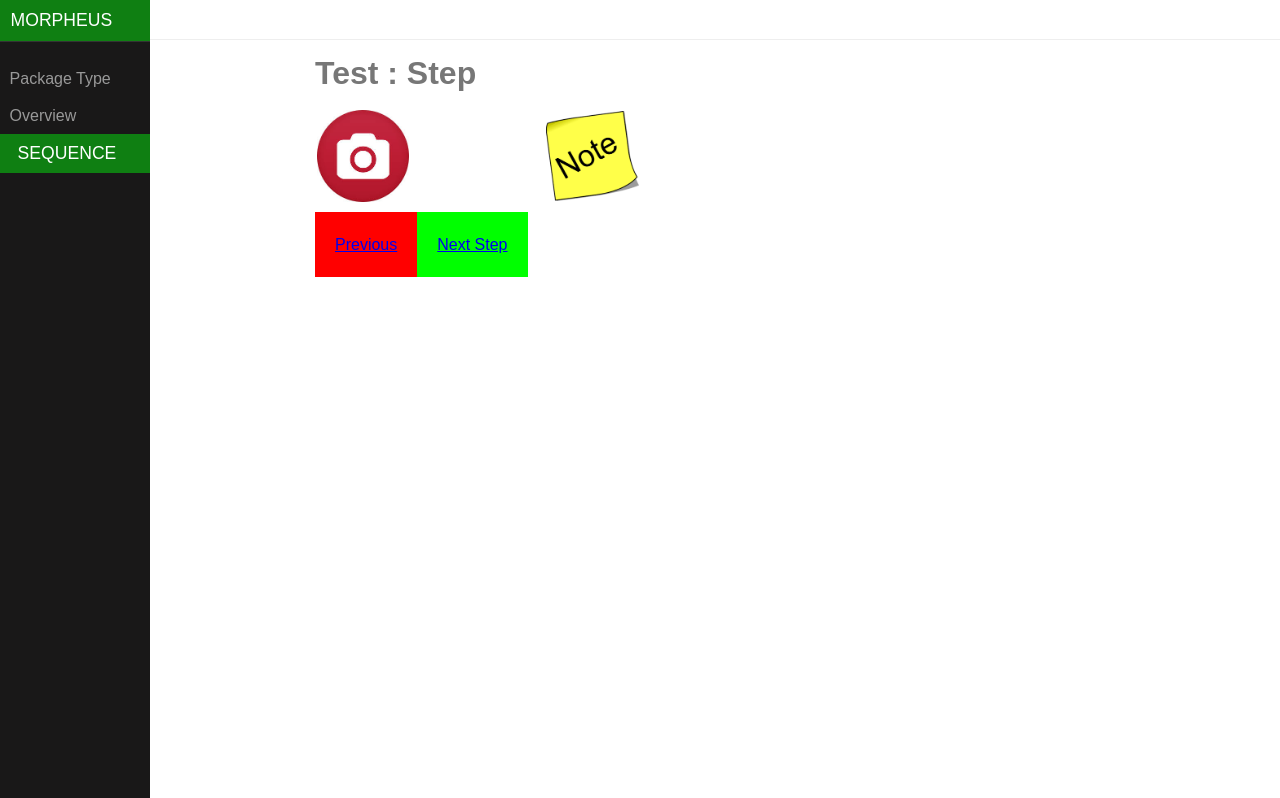
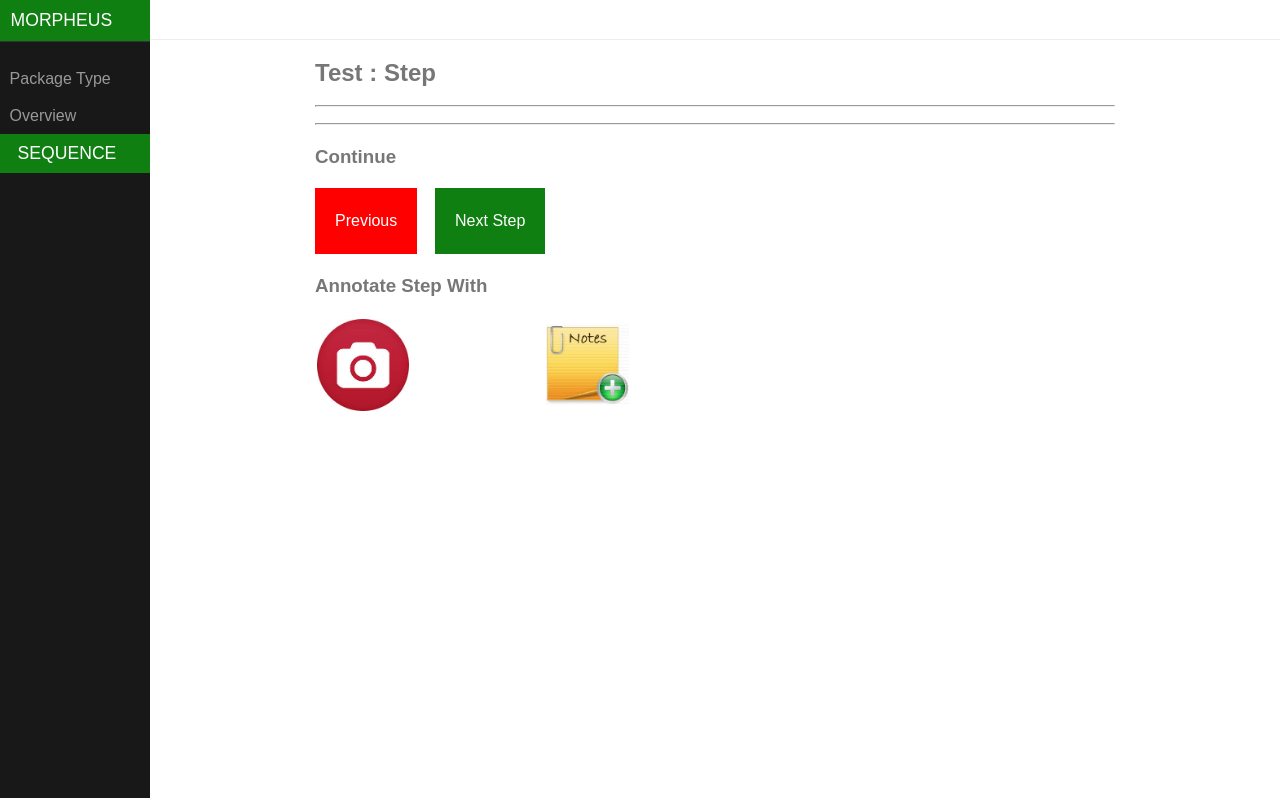
Before and after one commit to patbat95008/ista, a Django app: template tc/templates/tc/std1.html in a window 1280 px wide. Shown: the part 1-799 px from the top of the page. Run offline with Django 3.2, Linux system fonts and the light colour scheme; the template is opened without the code that fills it, so the values that code supplies are empty.

Commit message:
reformat standard page some

```diff
--- a/tc/models.py
+++ b/tc/models.py
@@ -66,5 +66,5 @@ class TestSteps:
 
     def __init__(self):
         if not TestSteps.__steps__:
-            TestSteps.__steps__ = read_test_steps('/Users/dane/src/ista/tc/3a_data_table.txt')
+            TestSteps.__steps__ = read_test_steps('static/3a_data_table.txt')
         self.steps = TestSteps.__steps__
--- a/tc/templates/tc/std1.html
+++ b/tc/templates/tc/std1.html
@@ -22,39 +22,45 @@
             display: inline-block;
         }
         .next {
-            background-color: #00ff00;
+            background-color: rgb(15,127,18);
             color: white;
             padding: 20px 20px 20px 20px;
             text-align: center;
             text-decoration: none;
             display: inline-block;
         }
+
     </style>
 {% endblock header %}
 
 {% block content %}
 
-<h1>Test {{ step.procedure }}: Step {{ step.step }}</h1>
+    <h2>Test {{ step.procedure }}: Step {{ step.step }}</h2>
+    <hr>
+    <p>{{ step.desc }}</p>
+    <hr>
 
-    <p>{{ step.desc }}</p>
-
+    <h3>Continue</h3>
+    <table>
+        <td>
+            <a class="prev" href='/tc/step/{{ prev }}'>Previous</a>
+        </td>
+        <td>&nbsp;&nbsp;&nbsp;&nbsp;</td>
+        <td>
+            <a class="next" href='/tc/step/{{ next }}'>Next Step</a>
+        </td>
+    </table>
+    <h3>Annotate Step With</h3>
     <table>
         <td>
             <a href='#'><img  src='/static/photo.jpg' alt='take photo'/></a>
         </td>
         <td>
-            <a href='#'><img  src='/static/note.png' alt='take photo'/></a>
-        </td>
-    </table>
-
-    <table>
-        <td class="prev">
-            <a href='/tc/step/{{ prev }}'>Previous</a>
-        </td>
-        <td class="next">
-            <a href='/tc/step/{{ next }}'>Next Step</a>
+            <a href='#'><img  src='/static/note.jpg' alt='take photo'/></a>
         </td>
     </table>
 
 
+
+
 {% endblock content %}
```
Also changed, not shown: static/3a_data_table.txt (renamed from tc/3a_data_table.txt), static/note.jpg (added).
